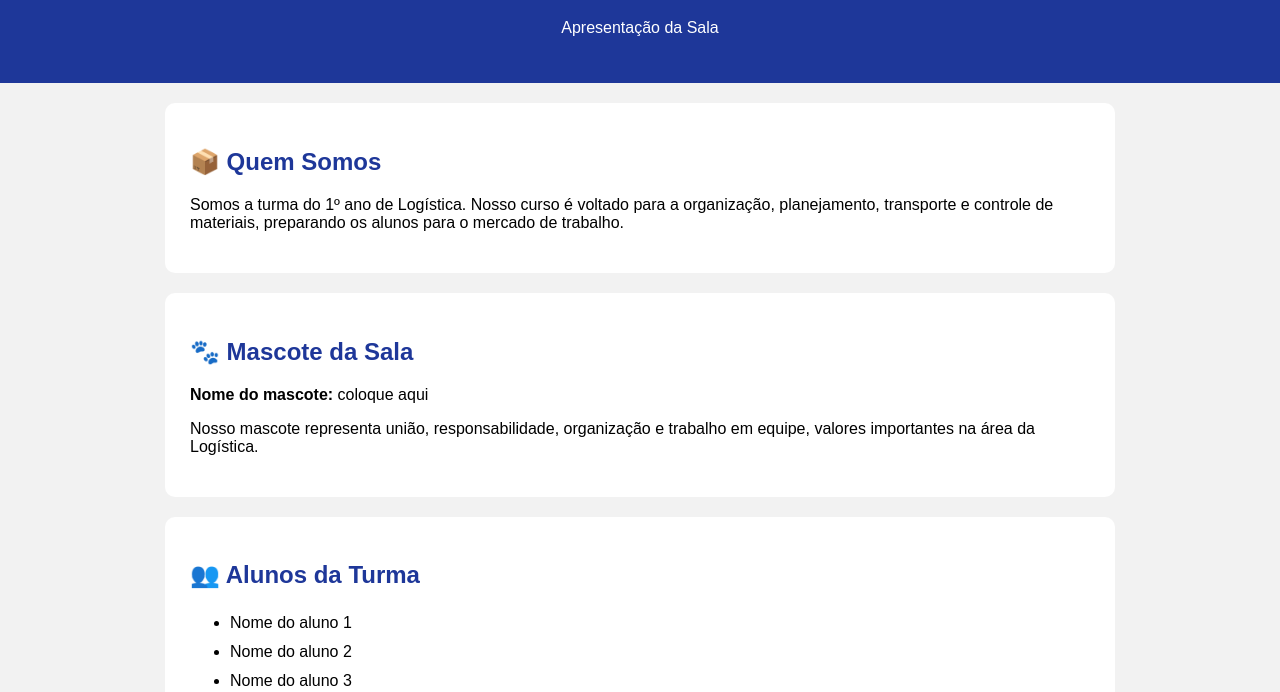
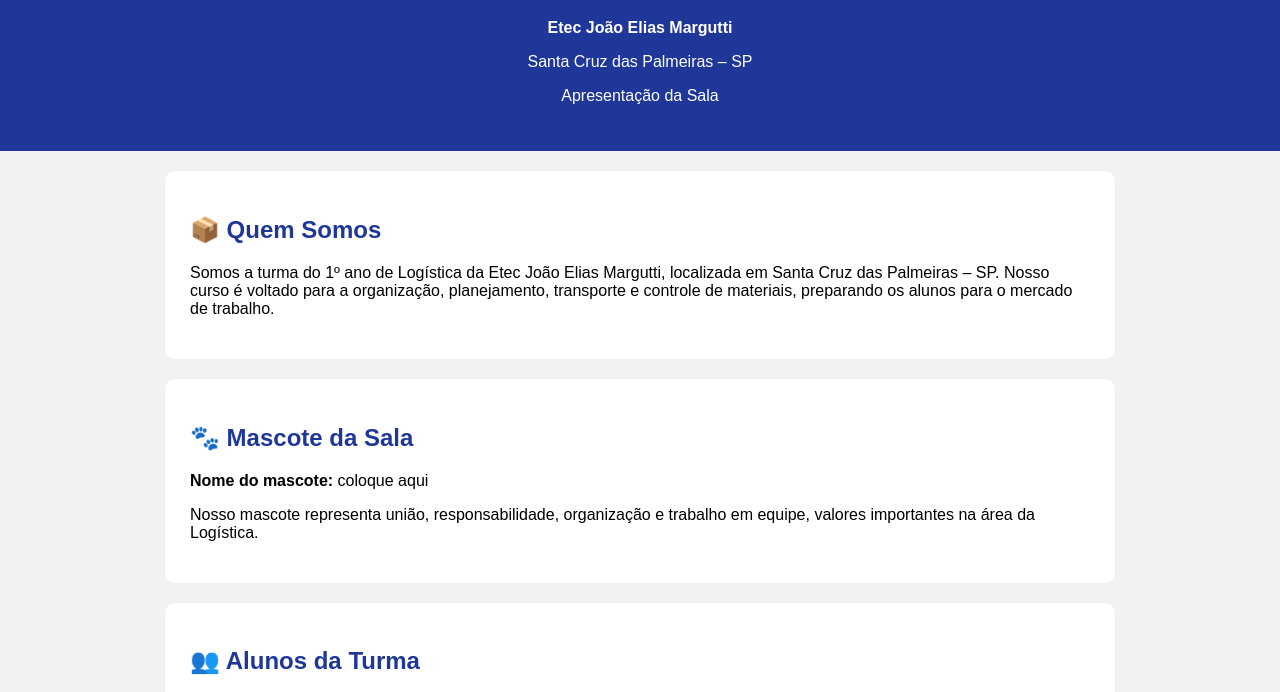
Before and after one commit to lliiwww/1ano1ano-logistica, a plain HTML site: page index.html in a window 1280 px wide. Shown: the part 91-783 px from the top of the page. Drawn offline with Linux system fonts and the light colour scheme.

Commit message:
Update index.html

```diff
--- a/index.html
+++ b/index.html
@@ -16,6 +16,16 @@
       color: white;
       text-align: center;
       padding: 30px 10px;
+    }
+
+    header a {
+      color: white;
+      text-decoration: none;
+      font-weight: bold;
+    }
+
+    header a:hover {
+      text-decoration: underline;
     }
 
     section {
@@ -47,14 +57,23 @@
 
 <header>
   <h1>1º Ano de Logística</h1>
+
+  <p>
+    <a href="https://www.instagram.com/etecjoaoeliasmargutti?igsh=ZTlwZTg5dzNqM3J4" target="_blank">
+      Etec João Elias Margutti
+    </a>
+  </p>
+
+  <p>Santa Cruz das Palmeiras – SP</p>
   <p>Apresentação da Sala</p>
 </header>
 
 <section>
   <h2>📦 Quem Somos</h2>
   <p>
-    Somos a turma do 1º ano de Logística. Nosso curso é voltado para a
-    organização, planejamento, transporte e controle de materiais,
+    Somos a turma do 1º ano de Logística da Etec João Elias Margutti,
+    localizada em Santa Cruz das Palmeiras – SP. Nosso curso é voltado
+    para a organização, planejamento, transporte e controle de materiais,
     preparando os alunos para o mercado de trabalho.
   </p>
 </section>
@@ -80,7 +99,7 @@
 </section>
 
 <footer>
-  <p>Site do 1º Ano de Logística • Desenvolvido pela turma</p>
+  <p>1º Ano de Logística • Etec João Elias Margutti • Santa Cruz das Palmeiras – SP</p>
 </footer>
 
 </body>
```
